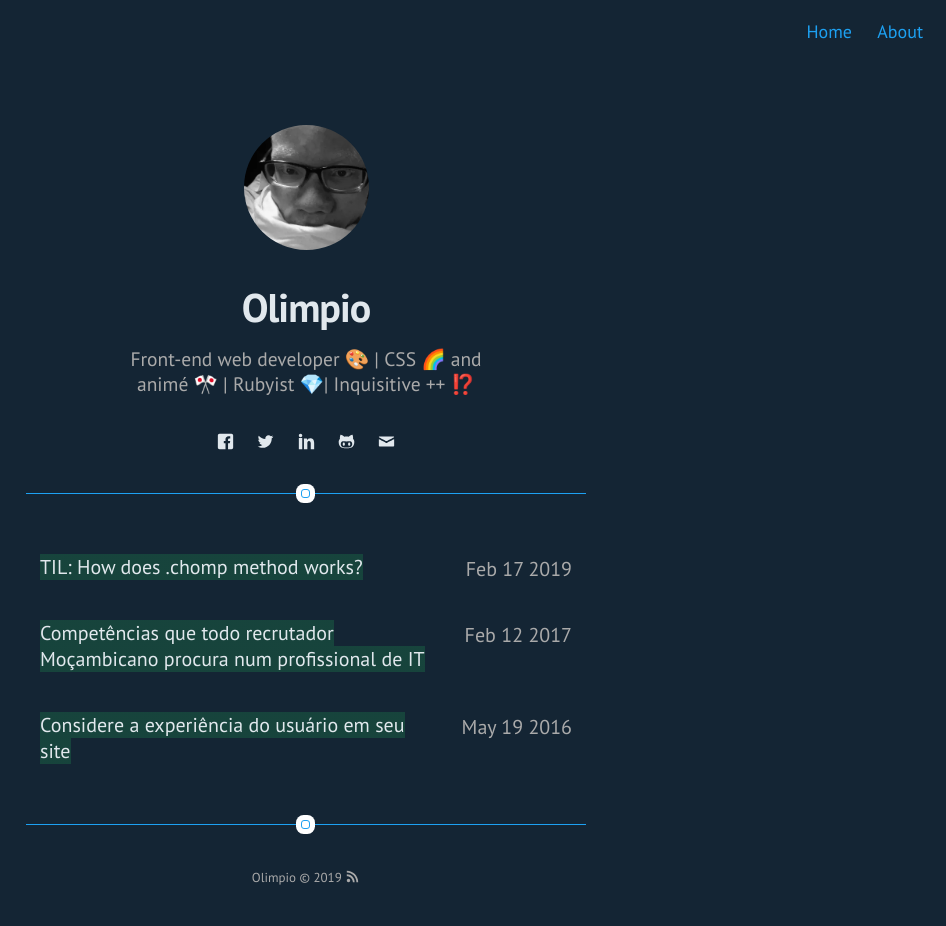
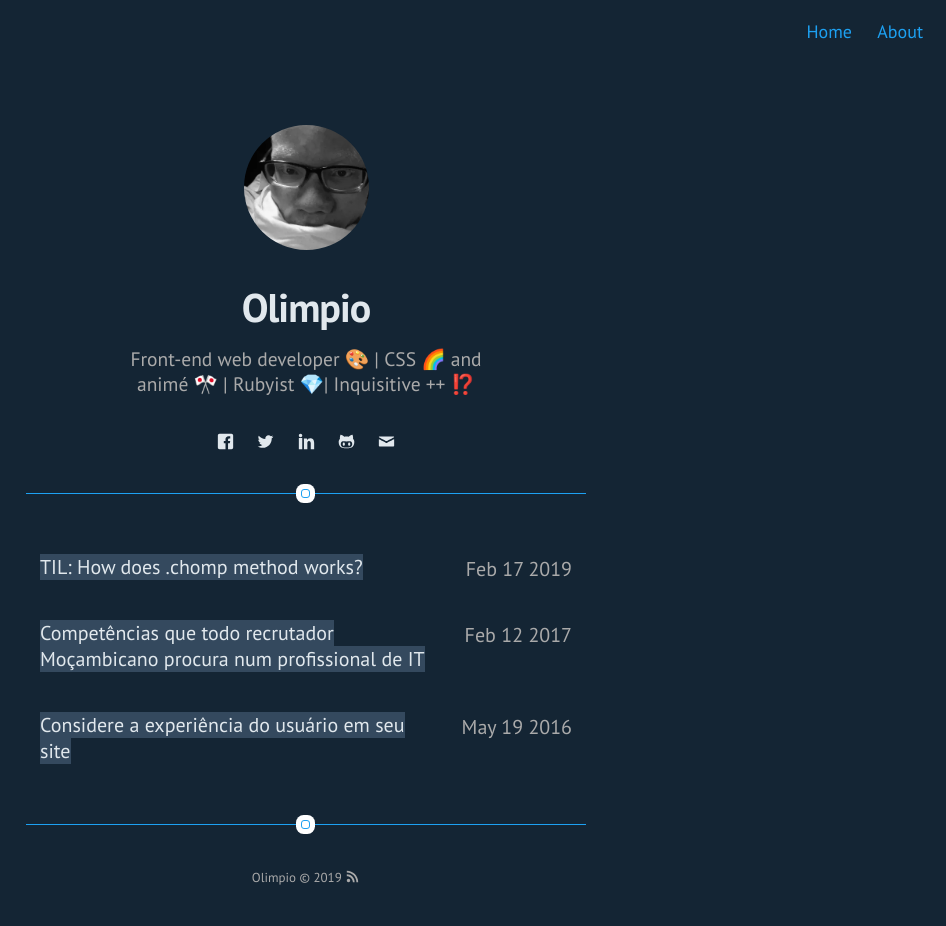
Before and after one commit to rnrnshn/0limpi0.github.io, a Jekyll site: the page built from blog/index.html, in a window 1280 px wide. Shown: the whole page, without its empty margins (334-1280 px from the left). Built offline with Jekyll 4.4.1, drawn with Linux system fonts in a browser that asks for light colours.

Commit message:
change star list background color

```diff
--- a/_sass/components/others.sass
+++ b/_sass/components/others.sass
@@ -1,12 +1,12 @@
 .evidence
-    background-image: linear-gradient(to bottom, rgba(39,243,106,0.15), rgba(39,243,106,0.15))
+    background-image: linear-gradient(to bottom, rgba(52,73,94 ,1), rgba(52,73,94 ,1))
     color: beta
 
 .star
     > .url > .title
         width: auto !important
         display: inline
-        background-image: linear-gradient(rgba(39,243,106,0.15), rgba(39,243,106,0.15))
+        background-image: linear-gradient(rgba(52,73,94 ,1), rgba(52,73,94 ,1))
 
 .twitter-tweet
     margin: 10px auto
```
